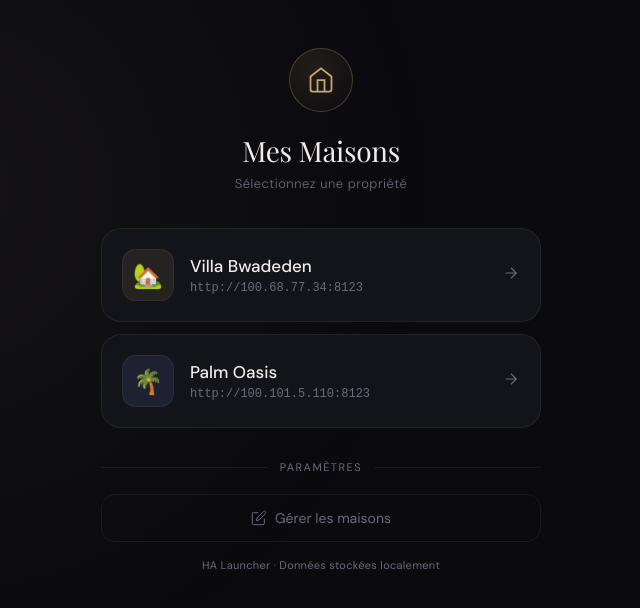
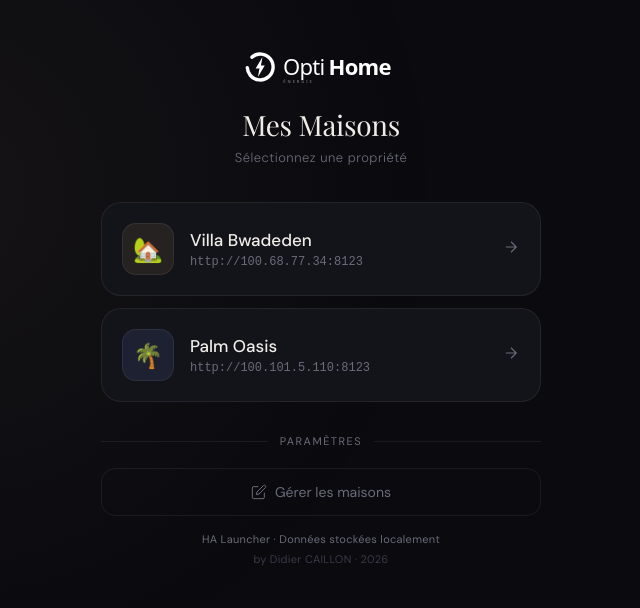
Before and after one commit to Bdx97180/ha-launcher, a plain HTML site: page index.html in a window 1280 px wide. Shown: the whole page, without its empty margins (319-959 px from the left). Drawn offline with nearby package versions, Linux system fonts and the light colour scheme.

Commit message:
Refactor header logo and improve villa card accessibility
Updated logo size and SVG content in header. Modified footer to include additional text. Changed villa card element from anchor to div for accessibility.

```diff
--- a/index.html
+++ b/index.html
@@ -52,14 +52,11 @@
   /* Header */
   header { padding: 48px 0 36px; text-align: center; }
   .logo-ring {
-    width: 64px; height: 64px;
-    border-radius: 50%;
-    border: 1px solid rgba(201,169,110,0.3);
+    width: 160px; height: 38px;
+    margin: 0 auto 20px;
     display: flex; align-items: center; justify-content: center;
-    margin: 0 auto 20px;
-    background: radial-gradient(circle at 40% 30%, rgba(201,169,110,0.12), transparent);
   }
-  .logo-ring svg { width: 28px; height: 28px; stroke: var(--accent); fill: none; stroke-width: 1.5; }
+  .logo-ring svg { width: 160px; height: 38px; }
   header h1 {
     font-family: 'Playfair Display', serif;
     font-size: 28px;
@@ -300,7 +297,20 @@
 <div class="app">
   <header>
     <div class="logo-ring">
-      <svg viewBox="0 0 24 24"><path d="M3 9l9-7 9 7v11a2 2 0 0 1-2 2H5a2 2 0 0 1-2-2z"/><polyline points="9 22 9 12 15 12 15 22"/></svg>
+      <svg xmlns="http://www.w3.org/2000/svg" viewBox="0 0 420 100">
+        <g transform="translate(10, 10)">
+          <circle cx="40" cy="40" r="34" fill="none" stroke="#FFFFFF" stroke-width="9"
+            stroke-dasharray="181 53" stroke-linecap="round"
+            transform="rotate(-130, 40, 40)"/>
+          <polygon points="46,14 28,44 38,44 34,66 52,36 42,36" fill="#FFFFFF"/>
+        </g>
+        <text x="110" y="72" font-family="system-ui,-apple-system,sans-serif"
+          font-size="58" font-weight="300" fill="#FFFFFF" letter-spacing="-2">Opti</text>
+        <text x="230" y="72" font-family="system-ui,-apple-system,sans-serif"
+          font-size="58" font-weight="700" fill="#FFFFFF" letter-spacing="-2">Home</text>
+        <text x="111" y="92" font-family="system-ui,-apple-system,sans-serif"
+          font-size="11" font-weight="400" fill="rgba(255,255,255,0.5)" letter-spacing="5">ÉNERGIE</text>
+      </svg>
     </div>
     <h1>Mes Maisons</h1>
     <p>Sélectionnez une propriété</p>
@@ -315,7 +325,10 @@
     Gérer les maisons
   </button>
 
-  <footer><p>HA Launcher · Données stockées localement</p></footer>
+  <footer>
+    <p>HA Launcher · Données stockées localement</p>
+    <p style="margin-top:6px; font-size:11px; color:#3a3a48;">by Didier CAILLON · 2026</p>
+  </footer>
 </div>
 
 <!-- Modal -->
@@ -354,11 +367,12 @@ function renderGrid() {
   const grid = document.getElementById('villa-grid');
   grid.innerHTML = '';
   villas.forEach((v, i) => {
-    const a = document.createElement('a');
+    const a = document.createElement('div');
     a.className = 'villa-card';
-    a.href = v.url;
-    a.target = '_blank';
-    a.rel = 'noopener';
+    a.setAttribute('role', 'button');
+    a.setAttribute('tabindex', '0');
+    a.onclick = () => window.open(v.url, '_blank');
+    a.onkeydown = (e) => { if (e.key === 'Enter') window.open(v.url, '_blank'); };
     a.innerHTML = `
       <div class="card-icon">${v.emoji}</div>
       <div class="card-body">
```
